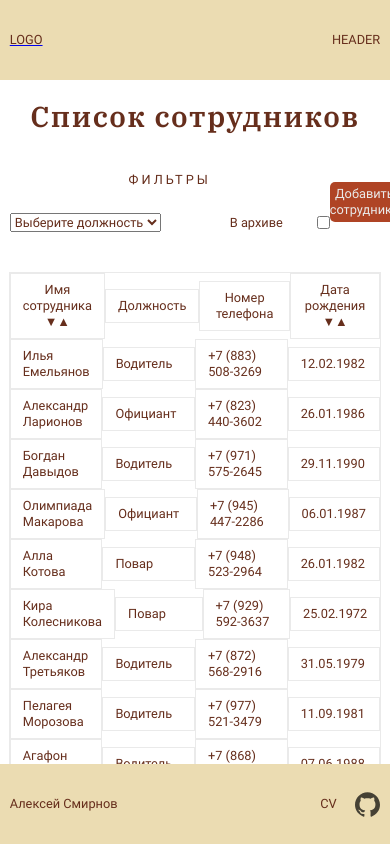
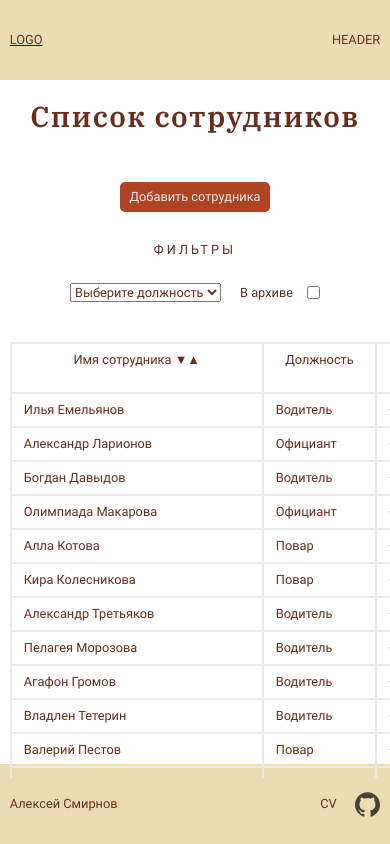
Before and after one commit to Sibusky/employees, a React (Create React App) app: page / in a window 390 px wide. Built offline with nearby package versions, Linux system fonts and the light colour scheme.

Commit message:
feat: add responcive layout for table

```diff
--- a/src/App.css
+++ b/src/App.css
@@ -22,30 +22,8 @@
 
 main {
   height: calc(100vh - 80px - 80px);
-  overflow: auto;
 }
 
-.main::-webkit-scrollbar {
-  width: 5px;
-}
-
-.main:hover::-webkit-scrollbar {
-  opacity: 1;
-}
-
-.main::-webkit-scrollbar-track {
-  background-color: transparent;
-}
-
-.main::-webkit-scrollbar-thumb {
-  opacity: 0;
-}
-
-.main:hover::-webkit-scrollbar-thumb {
-  opacity: 1;
-  box-shadow: inset 0 0 6px rgba(0, 0, 0, 0.3);
-  border-radius: 5px;
-}
 
 /* Общие стили для переиспользуемых блоков и элементов  */
 
@@ -98,6 +76,13 @@ main {
   opacity: 0.6;
 }
 
+@media screen and (max-width: 650px) {
+  .button {
+    width: 150px;
+    height: 30px;
+  }
+}
+
 .section {
   display: flex;
   flex-direction: column;
@@ -132,6 +117,7 @@ main {
   line-height: 3.5rem;
   text-rendering: optimizeLegibility;
   text-decoration: none;
+  text-align: center;
   color: #662e1c;
   letter-spacing: 1.5px;
   width: fit-content;
@@ -146,7 +132,7 @@ main {
   }
 }
 
-@media screen and (max-width: 420px) {
+@media screen and (max-width: 450px) {
   .section__title {
     font-size: 1.8rem;
     line-height: 2rem;
@@ -273,6 +259,12 @@ main {
   width: 500px;
 }
 
+@media screen and (max-width: 550px) {
+  .employee__form {
+    width: 100%;
+  }
+}
+
 .form-input-container {
   display: flex;
   justify-content: flex-start;
--- a/src/components/employees-filter/styles.css
+++ b/src/components/employees-filter/styles.css
@@ -3,6 +3,14 @@
   justify-content: space-between;
   align-items: flex-end;
   width: 100%;
+}
+
+@media screen and (max-width: 450px) {
+    .filter__filter-and-button {
+      flex-direction: column-reverse;
+      align-items: center;
+        height: 130px;
+    }
   }
 
 .filter__add-employee-text {
@@ -16,6 +24,12 @@
   justify-content: space-between;
   align-items: center;
   width: 100px;
+}
+
+@media screen and (max-width: 650px) {
+  .filter__checkbox-container {
+    width: 80px;
+  }
 }
 
 .filter__handlers {
@@ -37,3 +51,9 @@
   align-items: center;
   width: 320px;
 }
+
+@media screen and (max-width: 650px) {
+  .filter__form {
+    width: 250px;
+  }
+}
--- a/src/components/employees-list/styles.css
+++ b/src/components/employees-list/styles.css
@@ -1,3 +1,46 @@
+.employees {
+  overflow: scroll;
+  height: 63vh;
+}
+
+@media screen and (max-width: 500px) {
+  .employees {
+    height: 58vh;
+  }
+}
+
+@media screen and (max-width: 400px) {
+  .employees {
+    height: 54vh;
+  }
+}
+
+.employees::-webkit-scrollbar {
+  width: 5px;
+}
+
+.employees:hover::-webkit-scrollbar {
+  opacity: 1;
+}
+
+.employees::-webkit-scrollbar-track {
+  background-color: transparent;
+}
+
+.employees::-webkit-scrollbar-thumb {
+  opacity: 0;
+}
+
+.employees:hover::-webkit-scrollbar-thumb {
+  opacity: 1;
+  box-shadow: inset 0 0 6px rgba(0, 0, 0, 0.3);
+  border-radius: 5px;
+}
+
+.employees__container {
+  align-items: flex-start !important;
+}
+
 .employees__table {
   display: flex;
   flex-direction: column;
@@ -5,16 +48,21 @@
   border: 1px solid #eaeaea;
 }
 
+@media screen and (max-width: 630px) {
+  .employees__table {
+    width: 630px;
+  }
+}
+
 .employees__table-row {
-  display: flex;
-  flex-direction: row;
-  align-items: center;
-  justify-content: space-between;
+  display: grid;
+  grid-template-columns: 40% 18% 22% 20%;
   box-sizing: border-box;
+  width: 100%;
 }
 
 .employees__table-cell {
-  width: 30%;
+  width: 100%;
   border: 1px solid #eaeaea;
   padding: 8px 12px;
   box-sizing: border-box;
```
Also changed, not shown: src/pages/employee.jsx (+12 -10 lines). Lines whose indentation alone changed are shown as unchanged.
